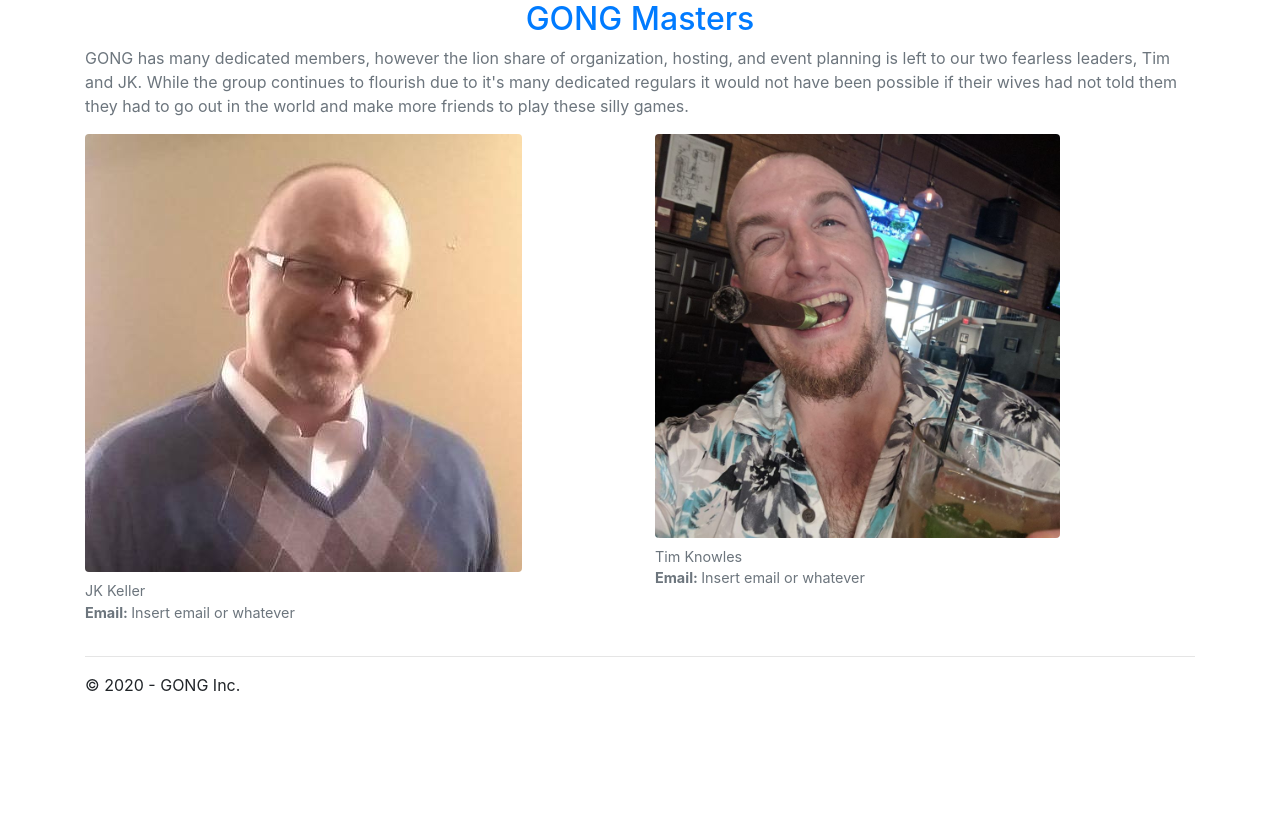
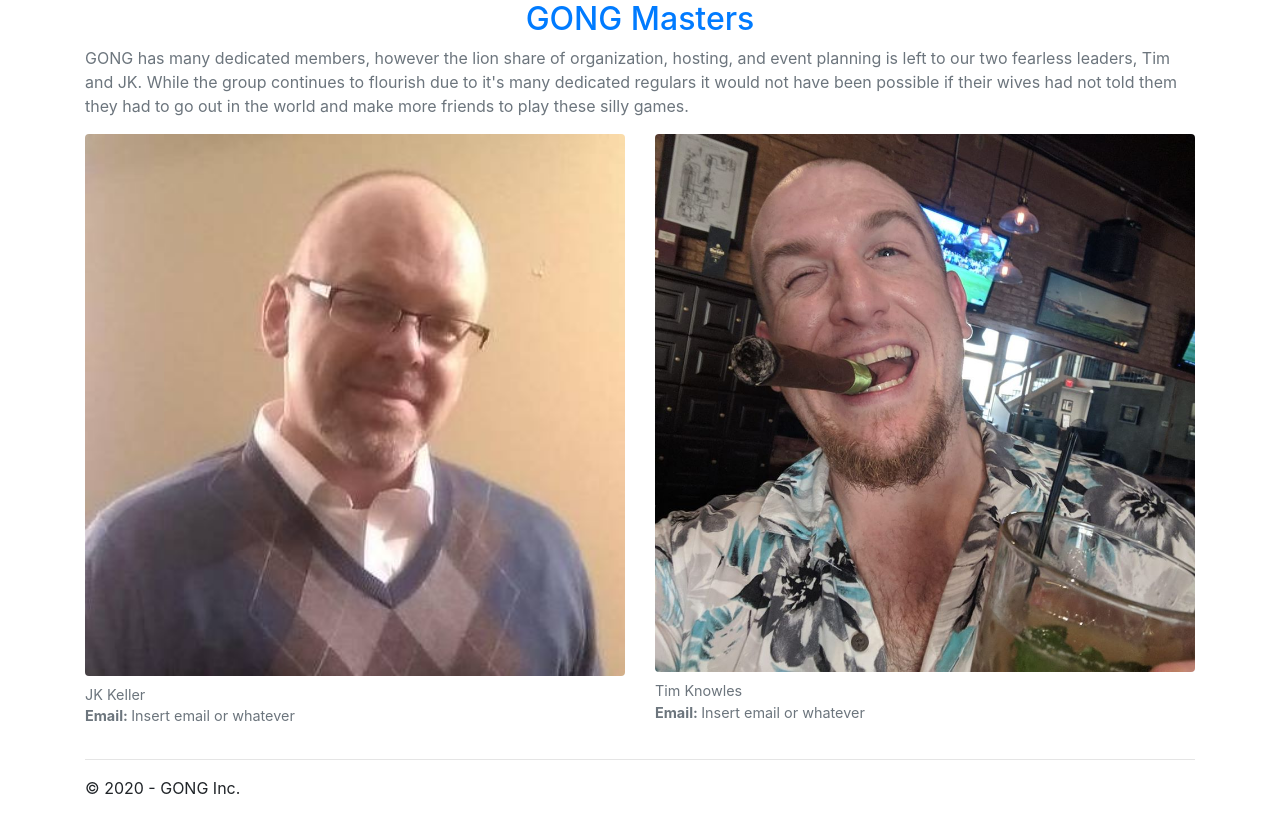
Before and after one commit to tsondger/gong-web, a Flask app: page /contact in a window 1280 px wide. Shown: the part 56-872 px from the top of the page. Before the commit the page ends 747 px from the top, so only its background shows below. Run offline with Flask 2, Linux system fonts and the light colour scheme; some libraries are stand-ins or nearby versions.

Commit message:
Changed Picture size on Contacts - testing commit

```diff
--- a/gong-web/gong_web/templates/contact.html
+++ b/gong-web/gong_web/templates/contact.html
@@ -11,7 +11,7 @@
 <div class="row">
     <div class="col-md-6">
         <figure>
-            <img class="figure-img img-fluid rounded" src="../static/Pics/jk.jpg" />
+            <img class="figure-img img-fluid rounded w-100" src="../static/Pics/jk.jpg" />
             <figcaption class="figure-caption">
                 JK Keller <br />
                 <strong>Email: </strong>Insert email or whatever
@@ -20,7 +20,7 @@
     </div>
     <div class="col-md-6">
         <figure>
-            <img class="figure-img img-fluid rounded w-75" src="../static/Pics/tim.jpg" />
+            <img class="figure-img img-fluid rounded w-125" src="../static/Pics/tim.jpg" />
             <figcaption class="figure-caption">
                 Tim Knowles <br />
                 <strong>Email: </strong>Insert email or whatever
```
